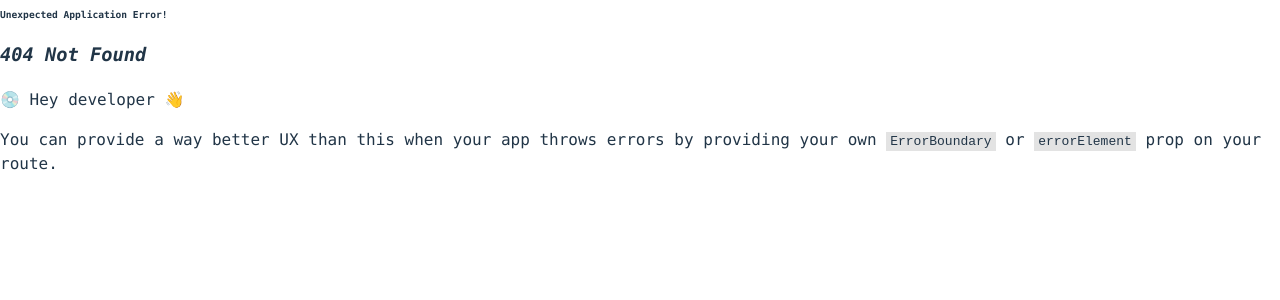
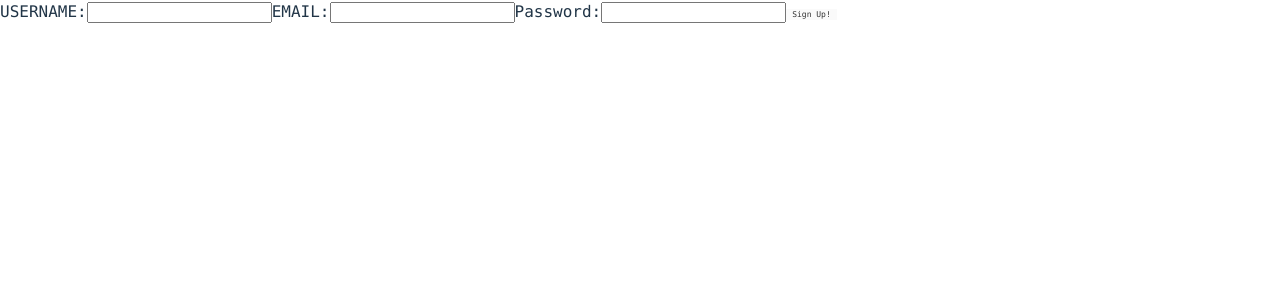
Before and after one commit to jwow1000/new-tubeCollector-frontedn, a React (Vite) app: page /register in a window 1280 px wide. Before the commit this address had no page. Shown: the top 300 px of the page. Built offline with nearby package versions, Linux system fonts and the light colour scheme.

Commit message:
register route live and register action works

```diff
--- a/src/main.tsx
+++ b/src/main.tsx
@@ -6,6 +6,7 @@ import {
 } from "react-router-dom";
 import Root from "./routes/root.tsx";
 import Login from "./routes/login.tsx";
+import Register from "./routes/register.tsx";
 import Playlist from "./routes/playlist.tsx";
 import "./index.css";
 
@@ -23,6 +24,10 @@ const router = createBrowserRouter([
   {
     path: "/login",
     element: <Login />
+  },
+  {
+    path: "/register",
+    element: <Register />
   }
 ]);
 
--- a/src/routes/login.tsx
+++ b/src/routes/login.tsx
@@ -1,8 +1,9 @@
 import { useState } from "react"
 import useStore from "../lib/useStore";
-import { useNavigate } from "react-router-dom";
+import { useNavigate, NavLink } from "react-router-dom";
 import { UserCred, User } from "../lib/types";
 import { Login as loginUser } from "../services/users"
+import styles from "../ui/globStyles.module.css";
 
 function Login() {
   const navigate = useNavigate();
@@ -50,6 +51,11 @@ function Login() {
 
   return (
     <div>
+      <NavLink to="/register" className={ styles.signUpLink }>
+
+        Don't have an account: Sign Up!
+      </NavLink>
+      <button>  </button>
       <form
         onSubmit={handleLogin}
       >
--- a/src/routes/register.tsx
+++ b/src/routes/register.tsx
@@ -1,8 +1,101 @@
-import React from 'react'
+import { useState } from "react";
+import { useNavigate } from "react-router-dom";
+import { signUp } from "../services/users";
+import useStore from "../lib/useStore";
+
+type RegisterCred = {
+  username: string;
+  password: string;
+  email: string;
+  isError: boolean;
+  errorMsg: string;
+}
+
+const initCred: RegisterCred = {
+  username: "",
+  password: "",
+  email: "",
+  isError: false,
+  errorMsg: "",
+}
+
+
 
 function Register() {
+  const navigate = useNavigate();
+
+  const { setGlobalUser } = useStore();
+  const [ data, setData ] = useState( initCred );
+
+  // handle the input states
+  function handleInputChange(event: React.ChangeEvent<HTMLInputElement>) {
+    const { name, value } = event.target;
+
+    setData((prev) => ({
+      ...prev,
+      [name]: value,
+    }));
+  }
+  // login handle function
+  const handleSignUp = async (event: React.FormEvent<HTMLFormElement>) => {
+    event.preventDefault();
+
+    try {
+      //
+      const cred = {
+        username: data.username,
+        email: data.email,
+        password: data.password
+      }
+      const userData = await signUp( cred );
+      // set the userr using useStore( Zustand )
+      setGlobalUser( userData );
+      // navigate to root
+      navigate("/");
+
+    } catch(error) {
+      console.error(error)
+    }
+  }
+
   return (
-    <div>Register</div>
+    <div>
+      <form
+        onSubmit={ handleSignUp }
+      >
+        <label>
+          USERNAME:
+          <input
+            type="string"
+            name="username"
+            value={data.username}
+            onChange={ handleInputChange }
+          />
+        </label>
+        <label>
+          EMAIL:
+          <input
+            type="email"
+            name="email"
+            value={data.email}
+            onChange={ handleInputChange }
+          />
+        </label>
+        <label>
+          Password:
+          <input
+            type="password"
+            name="password"
+            value={data.password}
+            onChange={ handleInputChange }
+          />
+        </label>
+        <button type="submit">
+          Sign Up!
+        </button>
+      </form>
+
+    </div>
   )
 }
 
--- a/src/ui/globStyles.module.css
+++ b/src/ui/globStyles.module.css
@@ -3,6 +3,10 @@
   flex-flow: row wrap;
   justify-content: space-around;
   width: 100vw;
+}
+
+.signUpLink {
+
 }
 
 
```
